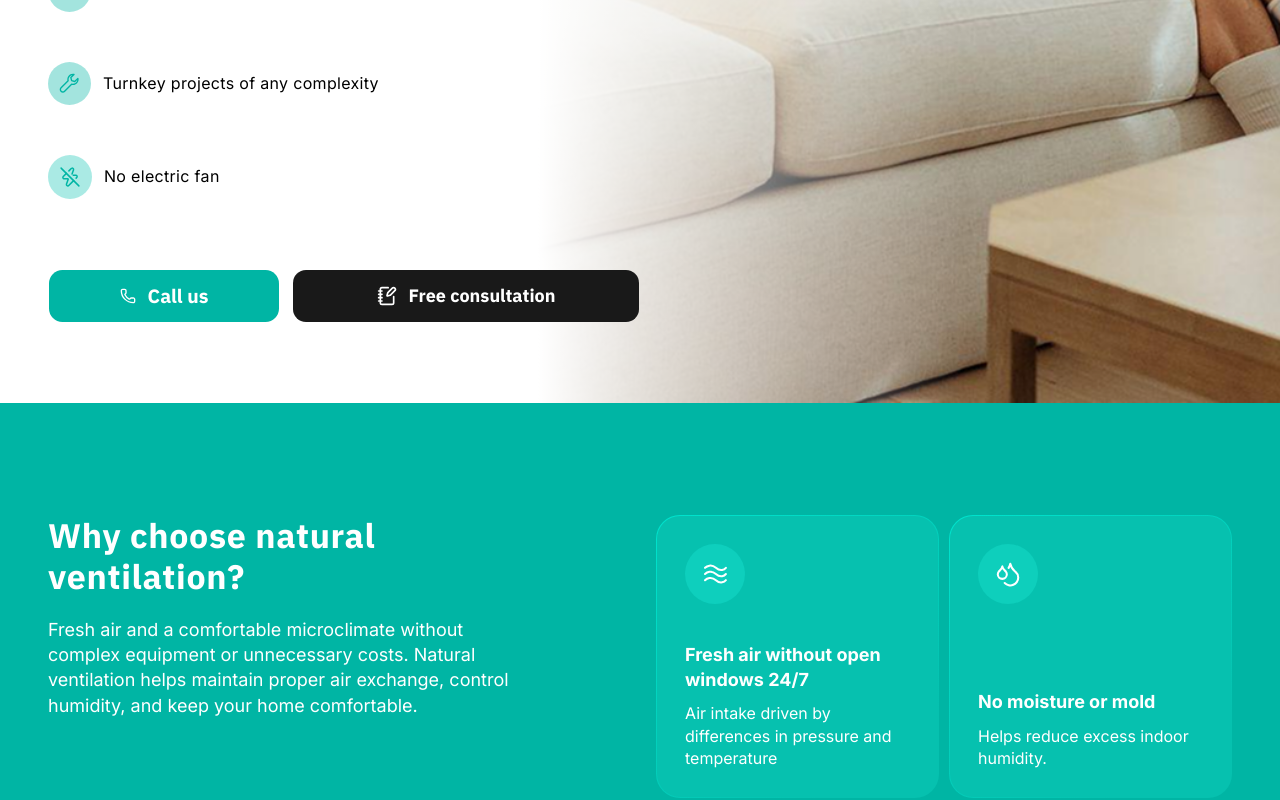
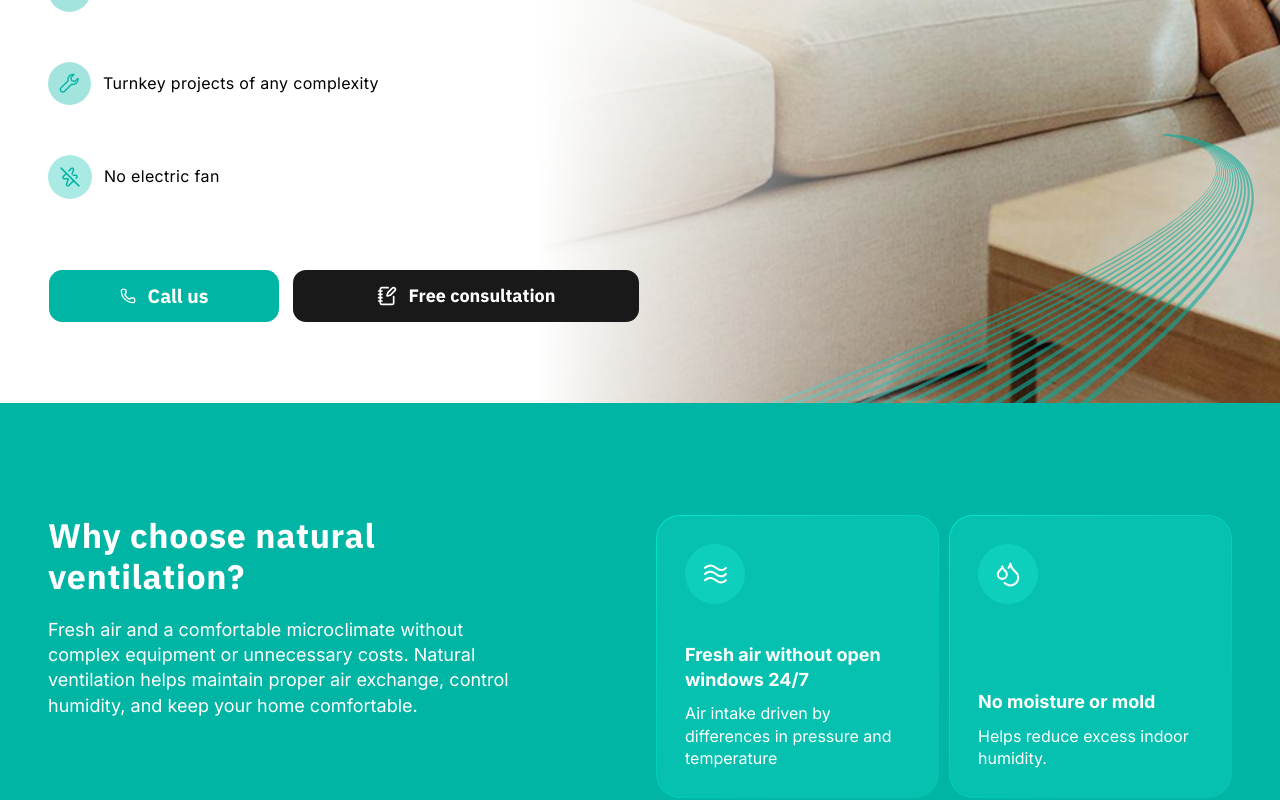
Before and after one commit to trelea/ventprime, a Next.js app: page /en in a window 1280 px wide. Shown: the part 700-1500 px from the top of the page. Built offline with nearby package versions, Linux system fonts and the light colour scheme; no server answers.

Commit message:
hero and benefits ready

```diff
--- a/components/sections/benefits.tsx
+++ b/components/sections/benefits.tsx
@@ -38,7 +38,7 @@ function Benefits() {
   const t = useTranslations("Benefits");
 
   return (
-    <Container bgColor="green" height="screen">
+    <Container bgColor="green" height="screen" className="isolate">
       <div className="flex min-h-screen-safe flex-col justify-center py-[32px] sm:py-[40px] md:py-[44px] lg:py-[48px] xl:py-[56px] 2xl:py-[64px]">
         <div className="flex flex-col gap-5 lg:flex-row lg:gap-8">
           <div className="contents lg:flex lg:w-1/2 lg:flex-col lg:justify-between lg:gap-8">
--- a/components/sections/hero.tsx
+++ b/components/sections/hero.tsx
@@ -36,7 +36,8 @@ function Hero() {
       id="home"
       bgColor="white"
       height="screen"
-      className="relative isolate overflow-hidden"
+      className="relative isolate"
+      style={{ overflowX: "clip" }}
     >
       <div
         className="pointer-events-none absolute inset-x-0 top-0 z-0 h-1/2 w-full lg:inset-y-0 lg:left-auto lg:h-auto lg:w-[58%]"
@@ -48,6 +49,14 @@ function Hero() {
           preload
           sizes="(min-width: 1024px) 58vw, 100vw"
           className="object-cover object-[64%_center]"
+        />
+        <Image
+          src="/hero_layer.svg"
+          alt=""
+          aria-hidden="true"
+          width={1360}
+          height={676}
+          className="absolute right-0 lg:right-[26px] bottom-[50px] lg:bottom-[-100px] h-auto w-[60%] lg:w-[120%]"
         />
       </div>
 
```
Also changed, not shown: public/hero_layer.svg (added).
